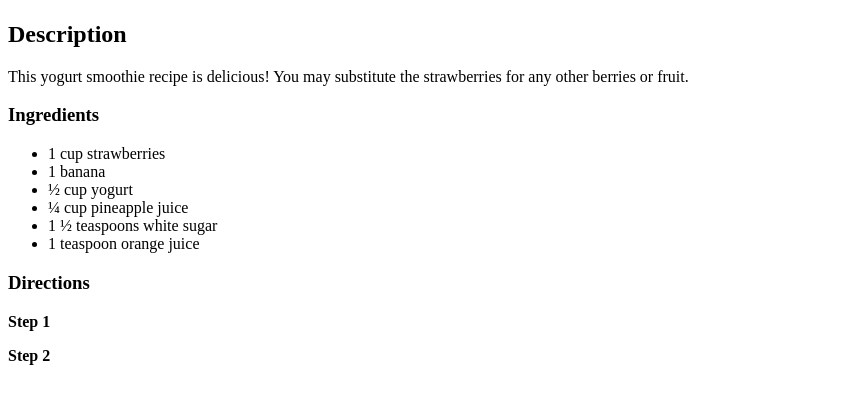
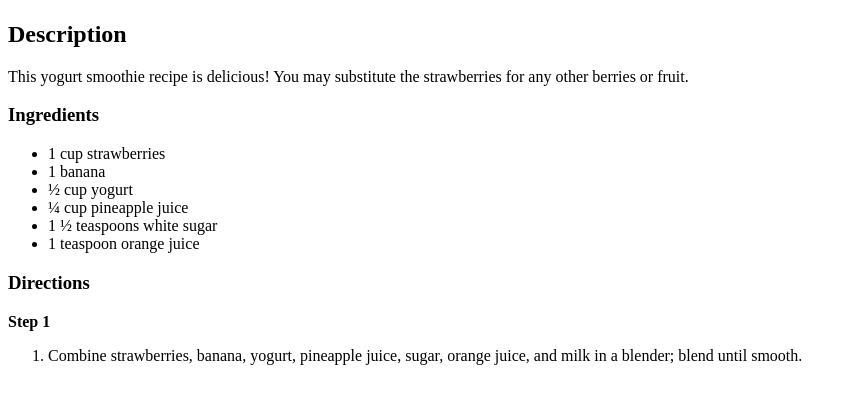
Before and after one commit to arseniyx1/odin-recipes, a plain HTML site: page recipes/fruit-and-yogurt-smoothie.html in a window 1280 px wide. Shown: the part 383-786 px from the top of the page, without its empty margins (0-853 px from the left). Drawn offline with Linux system fonts and the light colour scheme.

Commit message:
Finish editing Fruit smoothie

```diff
--- a/recipes/fruit-and-yogurt-smoothie.html
+++ b/recipes/fruit-and-yogurt-smoothie.html
@@ -21,11 +21,7 @@
         <h3>Directions</h3>
         <p><strong>Step 1</strong></p>
        <ol>
-
-       </ol>
-       <p><strong>Step 2</strong></p>
-       <ol>
-
+        <li>Combine strawberries, banana, yogurt, pineapple juice, sugar, orange juice, and milk in a blender; blend until smooth.</li>
        </ol>
     </body>
 </html>
```
